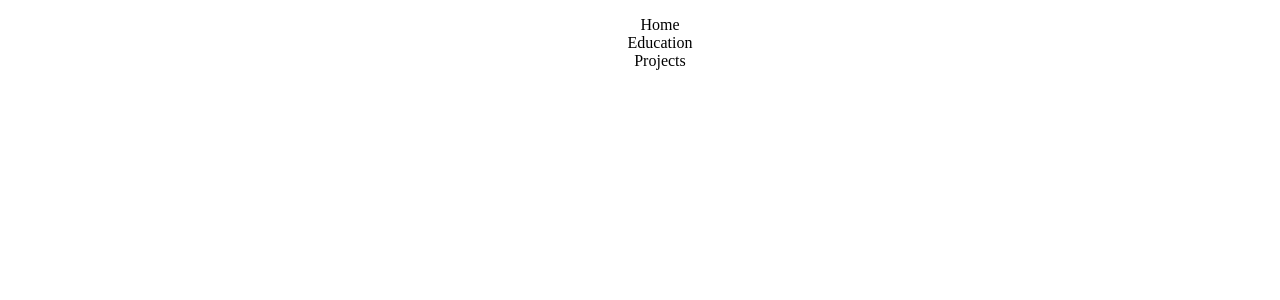
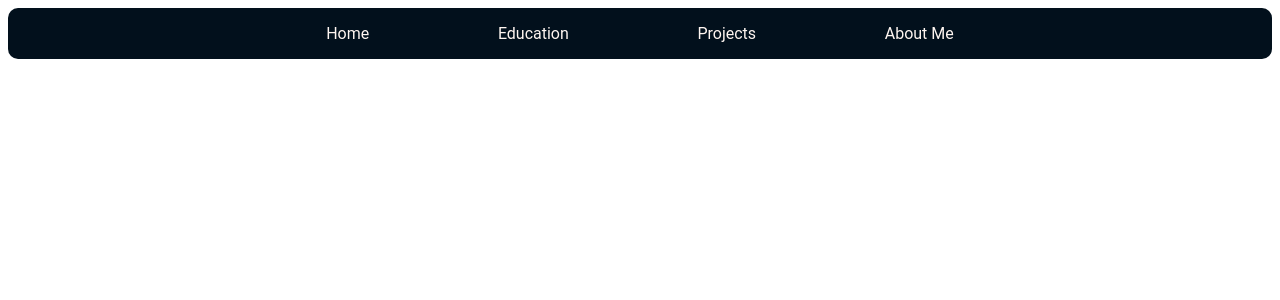
Before and after one commit to Karol-2/portfolio, a React (Create React App) app: page / in a window 1280 px wide. Shown: the top 300 px of the page. Built offline with nearby package versions, Linux system fonts and the light colour scheme.

Commit message:
added navbar

```diff
--- a/public/index.html
+++ b/public/index.html
@@ -10,34 +10,12 @@
       content="Web site created using create-react-app"
     />
     <link rel="apple-touch-icon" href="%PUBLIC_URL%/logo192.png" />
-    <!--
-      manifest.json provides metadata used when your web app is installed on a
-      user's mobile device or desktop. See https://developers.google.com/web/fundamentals/web-app-manifest/
-    -->
     <link rel="manifest" href="%PUBLIC_URL%/manifest.json" />
-    <!--
-      Notice the use of %PUBLIC_URL% in the tags above.
-      It will be replaced with the URL of the `public` folder during the build.
-      Only files inside the `public` folder can be referenced from the HTML.
 
-      Unlike "/favicon.ico" or "favicon.ico", "%PUBLIC_URL%/favicon.ico" will
-      work correctly both with client-side routing and a non-root public URL.
-      Learn how to configure a non-root public URL by running `npm run build`.
-    -->
     <title>React App</title>
   </head>
   <body>
-    <noscript>You need to enable JavaScript to run this app.</noscript>
     <div id="root"></div>
-    <!--
-      This HTML file is a template.
-      If you open it directly in the browser, you will see an empty page.
 
-      You can add webfonts, meta tags, or analytics to this file.
-      The build step will place the bundled scripts into the <body> tag.
-
-      To begin the development, run `npm start` or `yarn start`.
-      To create a production bundle, use `npm run build` or `yarn build`.
-    -->
   </body>
 </html>
--- a/src/App.css
+++ /dev/null
@@ -1,38 +0,0 @@
-.App {
-  text-align: center;
-}
-
-.App-logo {
-  height: 40vmin;
-  pointer-events: none;
-}
-
-@media (prefers-reduced-motion: no-preference) {
-  .App-logo {
-    animation: App-logo-spin infinite 20s linear;
-  }
-}
-
-.App-header {
-  background-color: #282c34;
-  min-height: 100vh;
-  display: flex;
-  flex-direction: column;
-  align-items: center;
-  justify-content: center;
-  font-size: calc(10px + 2vmin);
-  color: white;
-}
-
-.App-link {
-  color: #61dafb;
-}
-
-@keyframes App-logo-spin {
-  from {
-    transform: rotate(0deg);
-  }
-  to {
-    transform: rotate(360deg);
-  }
-}
--- /dev/null
+++ b/src/App.scss
@@ -0,0 +1,3 @@
+.App {
+  font-family: 'Roboto', sans-serif;
+}
--- a/src/App.tsx
+++ b/src/App.tsx
@@ -1,5 +1,5 @@
 import React from "react";
-import "./App.css";
+import "./App.scss";
 import { NavBar } from "./components/NavBar";
 
 function App() {
--- a/src/components/NavBar.scss
+++ b/src/components/NavBar.scss
@@ -1,4 +1,23 @@
 @import "../styles/variables";
+@import "../styles/functions";
+
+
+.nav-bar{
+    background-color: $darker;
+    @include restricted_width_wide;
+    color: $light;
+    display: flex;
+    justify-content: center;
+    border-radius: 10px;
+}
+
+ul{
+    list-style: none;
+    padding: 0;
+    display: flex;
+    justify-content: space-evenly;
+    width: 100%;
+}
 
 .nav-element{
     position: relative;
@@ -21,7 +40,7 @@
 }
 
 .nav-element:hover{
-    color: black;
+    color: $secondary;
 }
 
 .nav-element:hover::after{
--- a/src/components/NavBar.tsx
+++ b/src/components/NavBar.tsx
@@ -4,11 +4,12 @@ import "./NavBar.scss"
 
 export function NavBar () {
   return (
-    <nav>
+    <nav className='nav-bar'>
       <ul>
         <li className='nav-element'>Home</li>
         <li className='nav-element'>Education</li>
         <li className='nav-element'>Projects</li>
+        <li className='nav-element'> About Me</li>
       </ul>
     </nav>
   );
--- a/src/index.tsx
+++ b/src/index.tsx
@@ -12,7 +12,4 @@ root.render(
   </React.StrictMode>
 );
 
-// If you want to start measuring performance in your app, pass a function
-// to log results (for example: reportWebVitals(console.log))
-// or send to an analytics endpoint. Learn more: https://bit.ly/CRA-vitals
 reportWebVitals();
--- /dev/null
+++ b/src/styles/_buttons.scss
@@ -0,0 +1,13 @@
+@mixin hire_me() {
+    background-color: $dark;
+    color: $light;
+    padding: 1%;
+    border-radius: 20%;
+    cursor:pointer;
+    box-shadow: none;
+    white-space: nowrap;
+    -webkit-box-shadow: 0px 47px 72px -13px rgba(159, 159, 159, 1);
+-moz-box-shadow: 0px 47px 72px -13px rgba(159, 159, 159, 1);
+box-shadow: 0px 47px 72px -13px rgba(159, 159, 159, 1);
+
+  }
```
